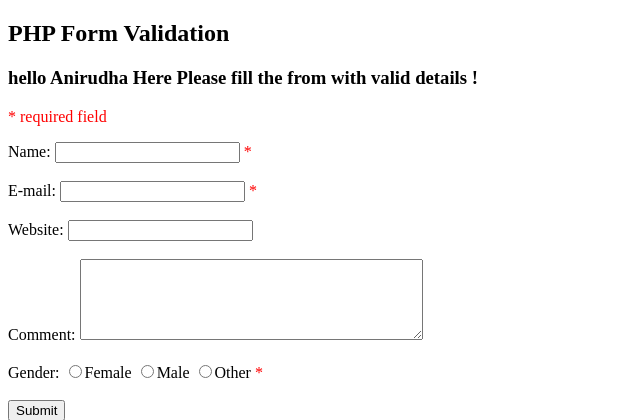
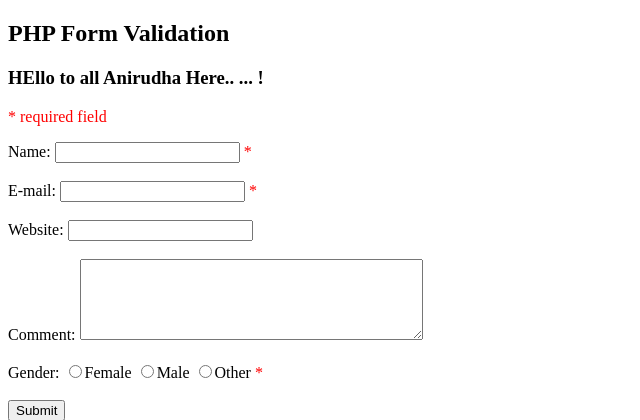
Before and after one commit to anirudhadak2/do1801, a PHP site: page / in a window 1280 px wide. Shown: the top 420 px of the page, without its empty margins (0-640 px from the left). Run offline with PHP 8.4, Linux system fonts and the light colour scheme; data that the repository does not hold is empty.

Commit message:
Update index.php

```diff
--- a/index.php
+++ b/index.php
@@ -53,7 +53,7 @@ function test_input($data) {
 ?>
 
 <h2>PHP Form Validation </h2>
-<h3> hello Anirudha Here Please fill the from with valid details ! </h3>
+<h3> HEllo to all Anirudha Here.. ... ! </h3>
 <p><span class="error">* required field</span></p>
 <form method="post" action="<?php echo htmlspecialchars($_SERVER["PHP_SELF"]);?>">
   Name: <input type="text" name="name">
```
